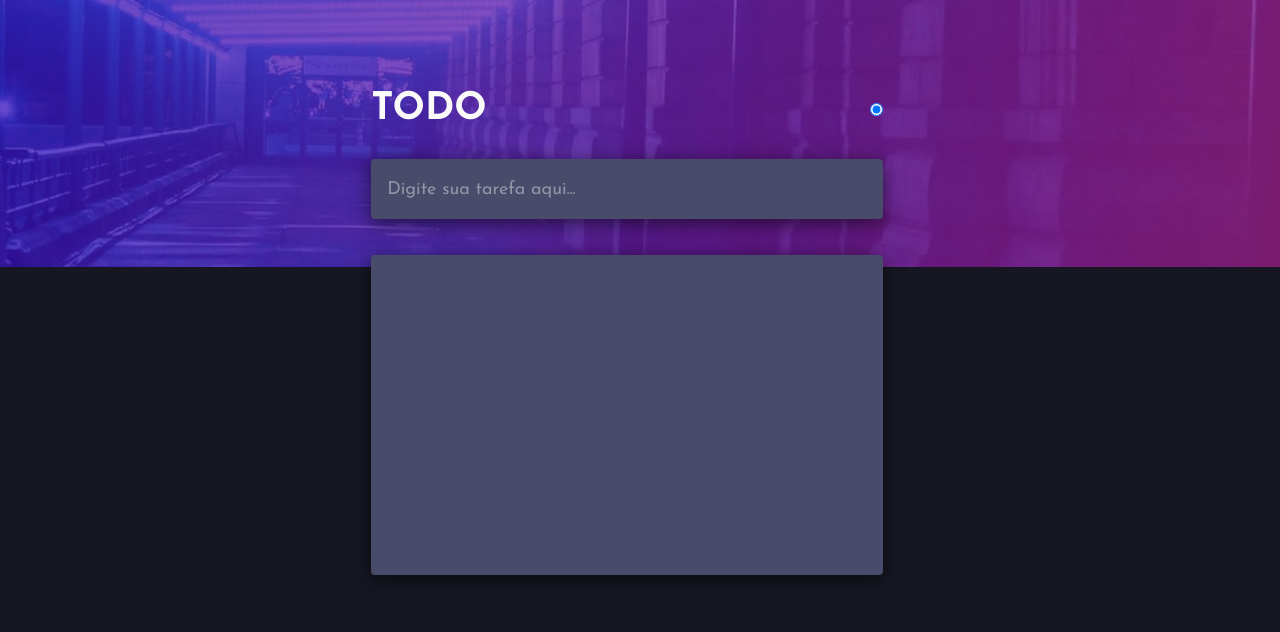
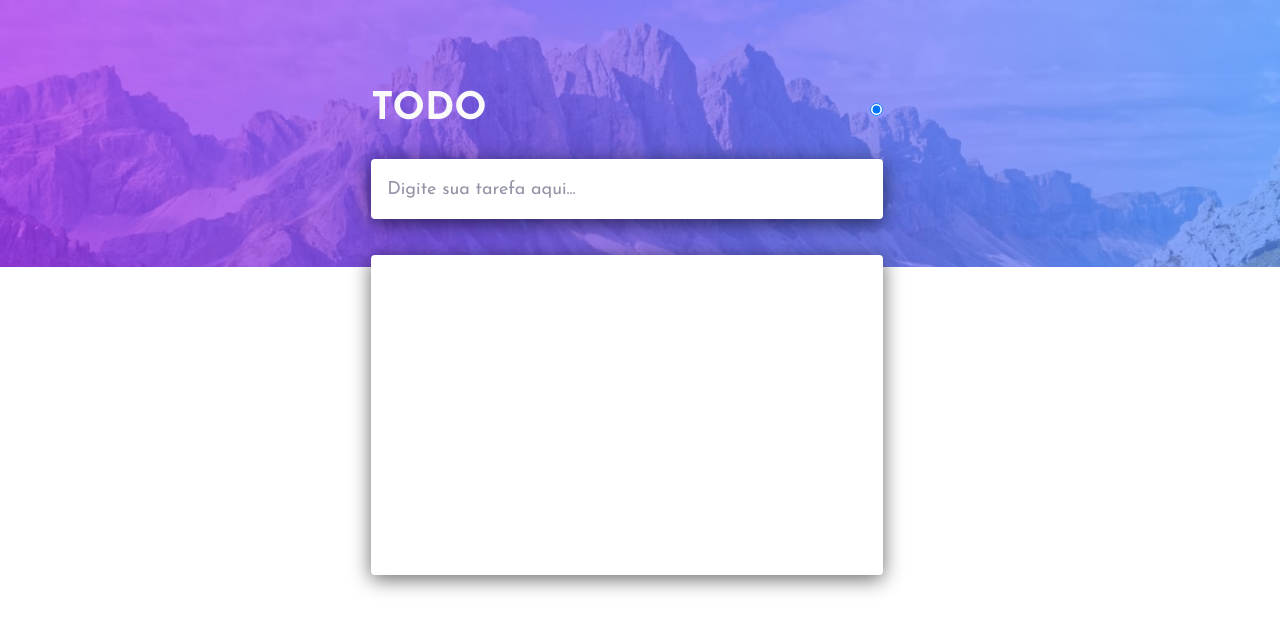
Before and after one commit to Junior042/todo-list, a plain HTML site: page index.html in a window 1280 px wide. Both pictures are taken after a click on the radio button 876 px from the left and 109 px from the top of the page. Drawn offline with Linux system fonts and the light colour scheme.

Commit message:
fix alterações

```diff
--- a/index.html
+++ b/index.html
@@ -15,14 +15,14 @@
 </head>
 <body>
 
-  <header>
-    <img src="./images/bg-desktop-dark.jpg" alt="">
+  <header id="img-header">
+    <img id="img-header" src="./images/bg-desktop-dark.jpg" alt="">
   </header>
   <section>
     <div class="cont-geral">
       <div id="cont-title">
         <h1>TODO</h1>
-        <input type="radio">
+        <input onclick="light()" type="radio">
       </div>
 
       <input
--- a/main.js
+++ b/main.js
@@ -35,7 +35,7 @@ function list(){
     cont.innerHTML += `
     <div class="cont-linha-tarefa">
       <span class="cont-span ${teste[i].checked == true ? "checked" : ''}" id="cont-span${i}">
-        <div class="bolinha" onclick="risca(${i})"></div>
+        <div class="bolinha" id="bolinha${i}" onclick="risca(${i})"></div>
         <p>${teste[i].dado}</p>
       </span>
       <img src="./images/x.svg" alt="Close" onclick="del(${i})" class="img-close"/>
@@ -59,8 +59,30 @@ function del(dado){
 
 // Função que risca a linha com a tarefa respectiva
 function risca(dado){
+  let bolinha = document.querySelector(`#bolinha${dado}`);
+
+
   arr = JSON.parse(localStorage.getItem('banco'))
   arr[dado].checked == false ? arr[dado].checked = true : arr[dado].checked = false
   localStorage.setItem('banco', JSON.stringify(arr))
   list()
 }
+
+// ================================================================================================
+let atv = false
+
+function light(){
+
+  if(atv == false){
+    let body = document.querySelector('body')
+    body.style.background = "white";
+    let input = document.querySelector('#entra-dados')
+    input.style.background = "white"
+    let cont_res = document.querySelector('.cont-res')
+    cont_res.style.background = "white"
+    let header = document.querySelector('header')
+    header.innerHTML = `
+    <img src="./images/bg-desktop-light.jpg" alt="">
+    `;
+  }
+}
--- a/style.css
+++ b/style.css
@@ -17,7 +17,7 @@
 
 --Very-Light-Gray: hsl(0, 0%, 98%);
 /* - Very Light Grayish Blue: hsl(236, 33%, 92%); */
-/* - Light Grayish Blue: hsl(233, 11%, 84%); */
+--Light-Grayish-Blue: hsl(233, 11%, 84%);
 --Dark-Grayish: hsl(236, 9%, 61%);
 --Very-Dark: hsl(235, 19%, 35%);
 
@@ -35,6 +35,7 @@
 
 body{
   background-color: var(--Very-Dark-Blue);
+  transition: all .8s ease;
 }
 
 header img{
@@ -129,7 +130,6 @@ section{
   border: 2px solid white;
   box-shadow: 1px 2px 4px rgba(0, 0, 0, 0.5);
   cursor: pointer;
-  background-image: linear-gradient(120deg, rgb(87, 221, 255), rgb(192, 88, 243));
 }
 
 .img-close{
@@ -151,14 +151,8 @@ section{
 /* quando item tiver com essa class ele fica com um risco no meio  */
 .checked{
   text-decoration: line-through;
-  text-decoration-color: white;
 }
 /* -------------------------------------------- */
-
-s{
-  display: flex;
-  align-items: center;
-}
 
 /* responsividade  */
 @media only screen and (max-width: 1024px) {
```
